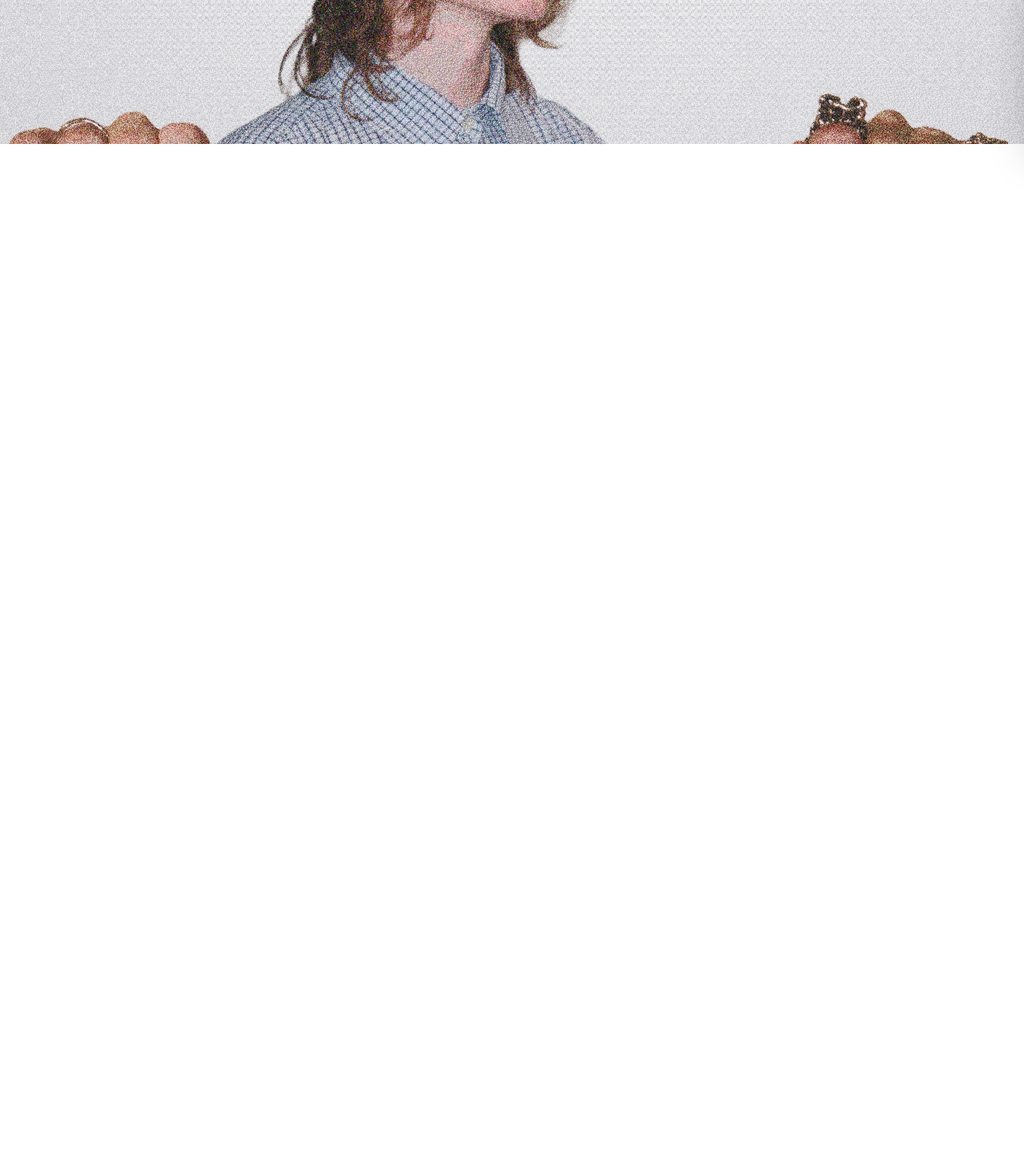
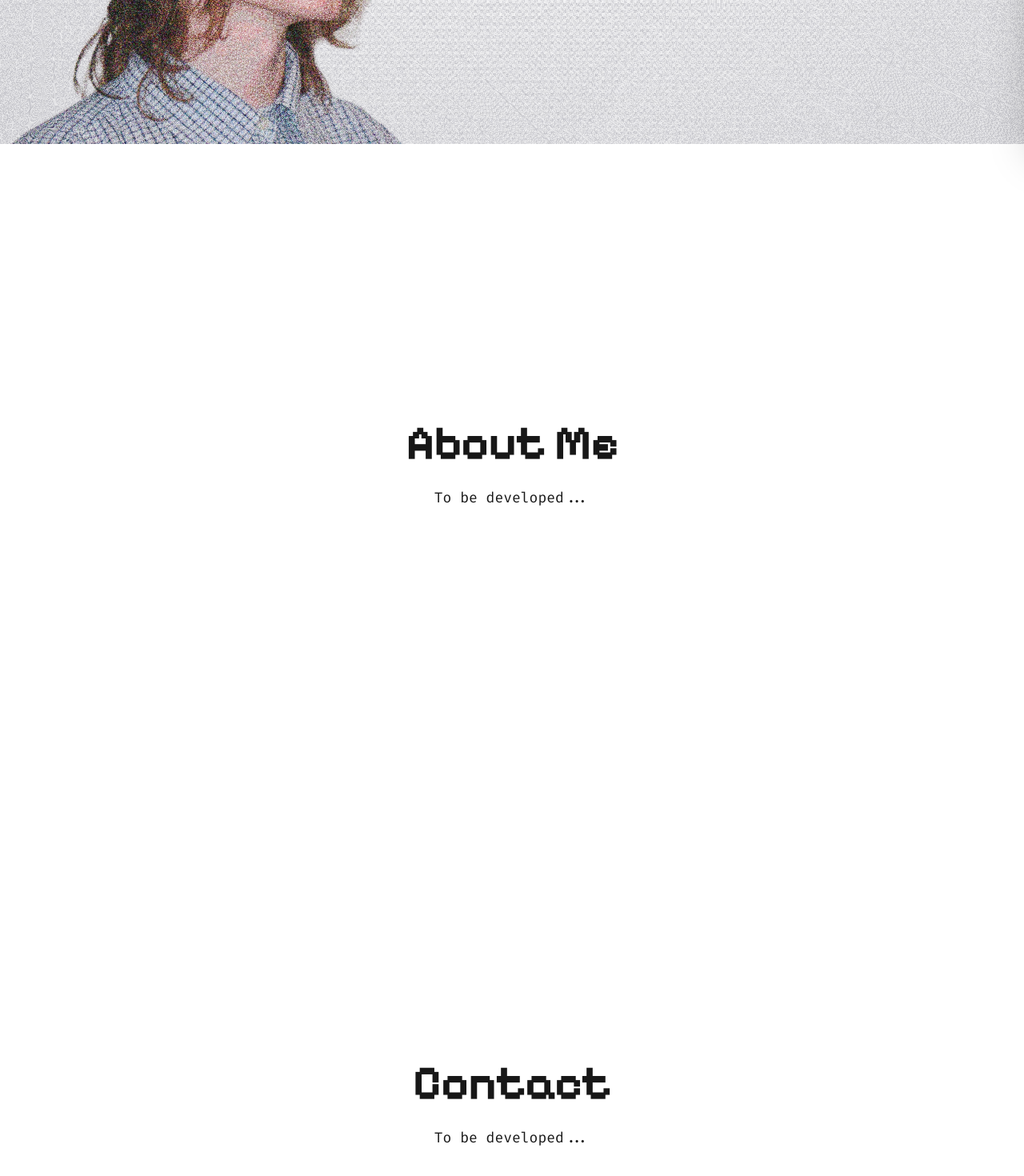
Before and after one commit to adameczek/asstanul, a Next.js app: page / in a window 1280 px wide. Shown: the part 620-2090 px from the top of the page at 80% size. Before the commit the page ends 800 px from the top, so only its background shows below. Built offline with nearby package versions, Linux system fonts and the light colour scheme.

Commit message:
setup basic pages

```diff
--- a/app/about-me/page.tsx
+++ b/app/about-me/page.tsx
@@ -1,9 +1,5 @@
+import AboutSection from "@/components/AboutSection";
+
 export default function AboutMe() {
-    return (
-        <>
-        <h1>About me</h1>
-        <p>To be developed...</p>
-        </>
-
-    )
+  return <AboutSection />;
 }
--- a/app/contact/page.tsx
+++ b/app/contact/page.tsx
@@ -1,9 +1,5 @@
+import ContactSection from "@/components/ContactSection";
+
 export default function Contact() {
-    return (
-        <>
-        <h1>Contact</h1>
-        <p>To be developed...</p>
-        </>
-
-    )
+  return <ContactSection />;
 }
--- a/app/layout.tsx
+++ b/app/layout.tsx
@@ -15,8 +15,8 @@ const firaCode = Fira_Code({
 });
 
 export const metadata: Metadata = {
-  title: "Create Next App",
-  description: "Generated by create next app",
+  title: "Adam Sawicki-Stanul",
+  description: "My awesome website!",
 };
 
 export default function RootLayout({ children }: LayoutProps<"/">) {
--- a/app/page.tsx
+++ b/app/page.tsx
@@ -1,5 +1,13 @@
 import IntroAnimation from "@/components/IntroAnimation";
+import AboutSection from "@/components/AboutSection";
+import ContactSection from "@/components/ContactSection";
 
 export default function Home() {
-  return <IntroAnimation />;
+  return (
+    <>
+      <IntroAnimation />
+      <AboutSection />
+      <ContactSection />
+    </>
+  );
 }
--- /dev/null
+++ b/components/AboutSection.tsx
@@ -0,0 +1,15 @@
+export default function AboutSection() {
+  return (
+    <section
+      id="about"
+      className="relative flex min-h-screen items-center justify-center px-6 py-24"
+    >
+      <div className="max-w-2xl text-center">
+        <h1 className="font-display text-4xl font-bold tracking-tight md:text-6xl">
+          About Me
+        </h1>
+        <p className="mt-6 text-lg">To be developed...</p>
+      </div>
+    </section>
+  );
+}
--- /dev/null
+++ b/components/ContactSection.tsx
@@ -0,0 +1,15 @@
+export default function ContactSection() {
+  return (
+    <section
+      id="contact"
+      className="relative flex min-h-screen items-center justify-center px-6 py-24"
+    >
+      <div className="max-w-2xl text-center">
+        <h1 className="font-display text-4xl font-bold tracking-tight md:text-6xl">
+          Contact
+        </h1>
+        <p className="mt-6 text-lg">To be developed...</p>
+      </div>
+    </section>
+  );
+}
--- a/components/IntroAnimation.tsx
+++ b/components/IntroAnimation.tsx
@@ -3,10 +3,11 @@
 import { useRef } from "react";
 import Image from "next/image";
 import gsap from "gsap";
+import { ScrollTrigger } from "gsap/ScrollTrigger";
 import { useGSAP } from "@gsap/react";
-import { onLoadingDone } from "@/lib/loading";
+import { onLoadingDone, offLoadingDone } from "@/lib/loading";
 
-gsap.registerPlugin(useGSAP);
+gsap.registerPlugin(useGSAP, ScrollTrigger);
 const SUBJECT_REFERENCE_SCALE = 2.0;
 
 const CENTER_FRAMES = [
@@ -72,6 +73,21 @@ export default function IntroAnimation() {
       const prefersReducedMotion = window.matchMedia(REDUCED_MOTION_QUERY).matches;
       const subjectFinalLeft = isMobile ? "17vw" : "10vw";
 
+      const lockScroll = () => {
+        document.documentElement.style.overflow = "hidden";
+        document.body.style.overflow = "hidden";
+      };
+      const unlockScroll = () => {
+        document.documentElement.style.overflow = "";
+        document.body.style.overflow = "";
+      };
+
+      if ("scrollRestoration" in history) {
+        history.scrollRestoration = "manual";
+      }
+      window.scrollTo(0, 0);
+      lockScroll();
+
       const frameIndexBySrc = new Map(FRAMES.map((f, i) => [f.src, i]));
 
       const showFrame = (src: string) => {
@@ -87,6 +103,7 @@ export default function IntroAnimation() {
       let introDone = false;
       let isWinking = false;
       let winkTimer: gsap.core.Tween | null = null;
+      let exitTween: gsap.core.Tween | null = null;
 
       const replayWink = () => {
         if (!introDone || isWinking) return;
@@ -127,6 +144,7 @@ export default function IntroAnimation() {
         gsap.set(text, { x: 0, y: 0, rotation: 0, scale: 1, autoAlpha: 1 });
         showFrame(CENTER_FRAMES[1].src);
         introDone = true;
+        unlockScroll();
         return () => {
           subject.removeEventListener("click", onSubjectClick);
           subject.removeEventListener("keydown", onSubjectKeyDown);
@@ -204,9 +222,22 @@ export default function IntroAnimation() {
         .add(() => showFrame(CENTER_FRAMES[1].src), `+=${WINK_DUR}`)
         .eventCallback("onComplete", () => {
           introDone = true;
+          unlockScroll();
+
+          gsap.set(subject, { position: "fixed", zIndex: 30 });
+          exitTween = gsap.to(subject, {
+            x: () => -(window.innerWidth * 1.2),
+            ease: "none",
+            scrollTrigger: {
+              start: 0,
+              end: "max",
+              scrub: true,
+            },
+          });
         });
 
-      onLoadingDone(() => tl.play());
+      const playIntro = () => tl.play();
+      onLoadingDone(playIntro);
 
       const cursorGradient = cursorGradientRef.current!;
       const cursorRect = cursorRectRef.current!;
@@ -261,8 +292,12 @@ export default function IntroAnimation() {
         subject.removeEventListener("click", onSubjectClick);
         subject.removeEventListener("keydown", onSubjectKeyDown);
         winkTimer?.kill();
+        exitTween?.scrollTrigger?.kill();
+        exitTween?.kill();
         gsap.killTweensOf(cursor);
         gsap.killTweensOf(cursorRect);
+        offLoadingDone(playIntro);
+        unlockScroll();
       };
     },
     { scope: stageRef }
@@ -271,7 +306,7 @@ export default function IntroAnimation() {
   return (
     <div
       ref={stageRef}
-      className="relative h-screen w-screen overflow-hidden font-sans"
+      className="relative h-screen w-full overflow-hidden font-sans"
     >
       <svg
         aria-hidden
--- a/lib/loading.ts
+++ b/lib/loading.ts
@@ -15,3 +15,7 @@ export function onLoadingDone(listener: () => void): void {
     listeners.add(listener);
   }
 }
+
+export function offLoadingDone(listener: () => void): void {
+  listeners.delete(listener);
+}
```
